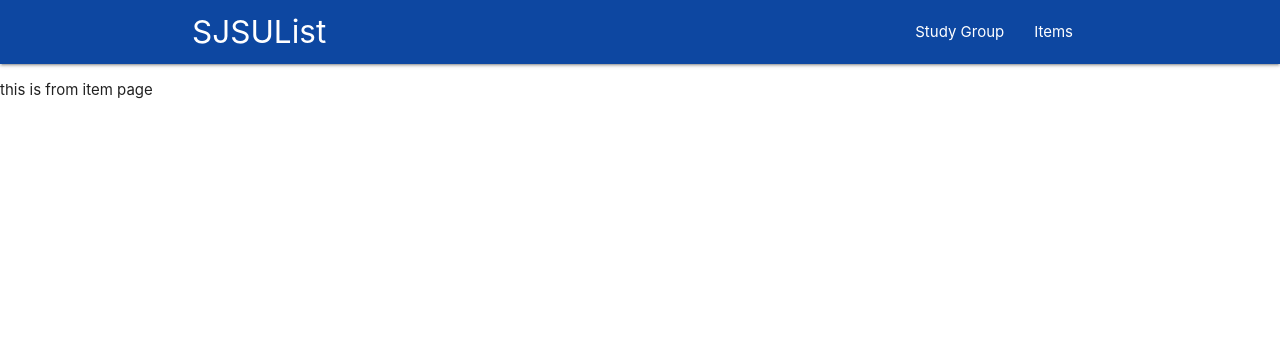
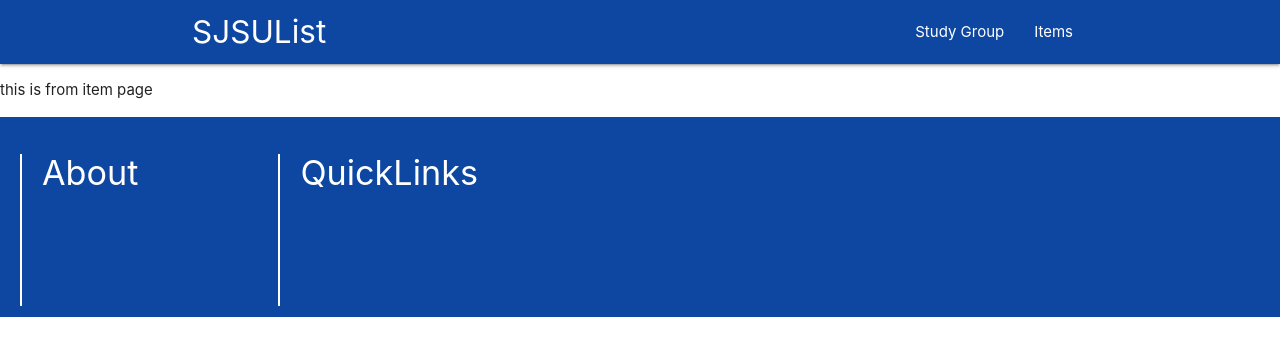
Before and after one commit to ChessKnight/SJSUList, a React (Create React App) app in the folder sjsulist/: page /Items in a window 1280 px wide. Shown: the top 356 px of the page. Built offline with nearby package versions, Linux system fonts and the light colour scheme.

Commit message:
footer, is not finished yet

```diff
--- a/sjsulist/src/App.js
+++ b/sjsulist/src/App.js
@@ -4,6 +4,7 @@ import NavigationBar from "./NavigationBar";
 import StudyGroup from "./StudyGroup";
 import Items from "./Items";
 import MainPage from './MainPage';
+import Footer from './Footer';
 
 
 class App extends Component {
@@ -21,6 +22,7 @@ class App extends Component {
                         </div>
                   </Switch>
             </BrowserRouter>
+            <Footer/>
         </div>
     );
   }
--- /dev/null
+++ b/sjsulist/src/Footer.css
@@ -0,0 +1,6 @@
+.footer{
+    height: 200px;
+}
+.footer-font{
+    color: white;
+}
--- /dev/null
+++ b/sjsulist/src/Footer.js
@@ -0,0 +1,15 @@
+import React from 'react';
+import './Footer.css'
+import 'materialize-css';
+import 'materialize-css/dist/css/materialize.min.css';
+import FooterFormat from './FooterComponents/FooterFormat';
+
+const Footer = () =>{
+    return(
+        <div className="footer blue darken-4">
+            <FooterFormat/>
+        </div>
+    );
+}
+
+export default Footer;
--- /dev/null
+++ b/sjsulist/src/FooterComponents/About.js
@@ -0,0 +1,12 @@
+import React from 'react';
+import './FooterFormat.css';
+
+const About =()=>{
+    return (
+        <div className="footer-li">
+            <h4>About</h4>
+        </div>
+    );
+}
+
+export default About;
--- /dev/null
+++ b/sjsulist/src/FooterComponents/FooterFormat.css
@@ -0,0 +1,14 @@
+.footer-format{
+    display:inline-flex;
+    list-style: none;
+    color: white;
+    align-content: left;
+}
+
+.footer-li{
+    border-left: 2px white solid;
+    padding-right: 100px;
+    padding-bottom: 100px;
+    padding-left: 20px;
+    margin: 20px;
+}
--- /dev/null
+++ b/sjsulist/src/FooterComponents/FooterFormat.js
@@ -0,0 +1,17 @@
+import React from 'react';
+import About from './About';
+import QuickLinks from './QuickLinks';
+import './FooterFormat.css'
+
+const FooterFormat =()=>{
+    return (
+        <div>
+            <ul className="footer-format">
+                <li><About/></li>
+                <li><QuickLinks/></li>
+            </ul>
+        </div>
+    );
+}
+
+export default FooterFormat;
--- /dev/null
+++ b/sjsulist/src/FooterComponents/QuickLinks.js
@@ -0,0 +1,12 @@
+import React from 'react';
+import './FooterFormat.css';
+
+const QuickLinks =()=>{
+    return (
+        <div className="footer-li">
+            <h4>QuickLinks</h4>
+        </div>
+    );
+}
+
+export default QuickLinks;
```
